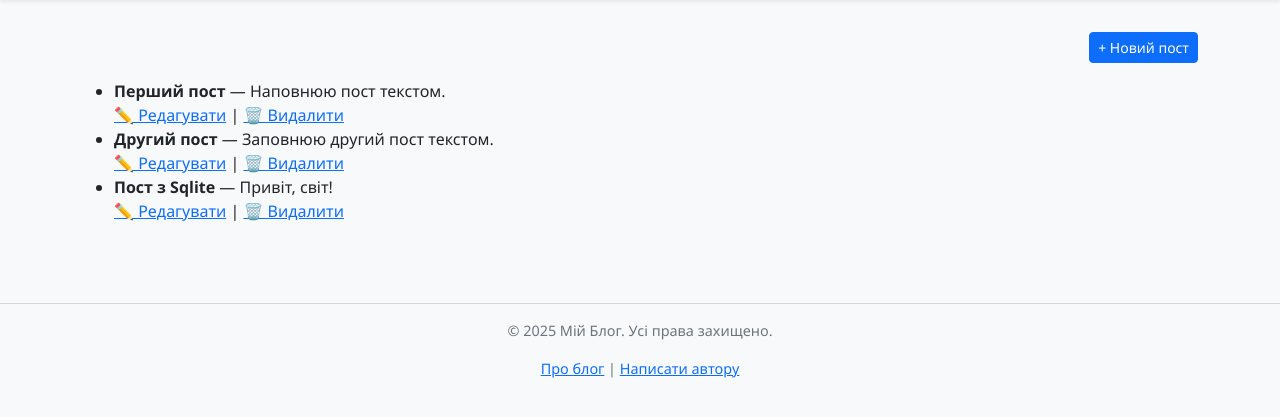
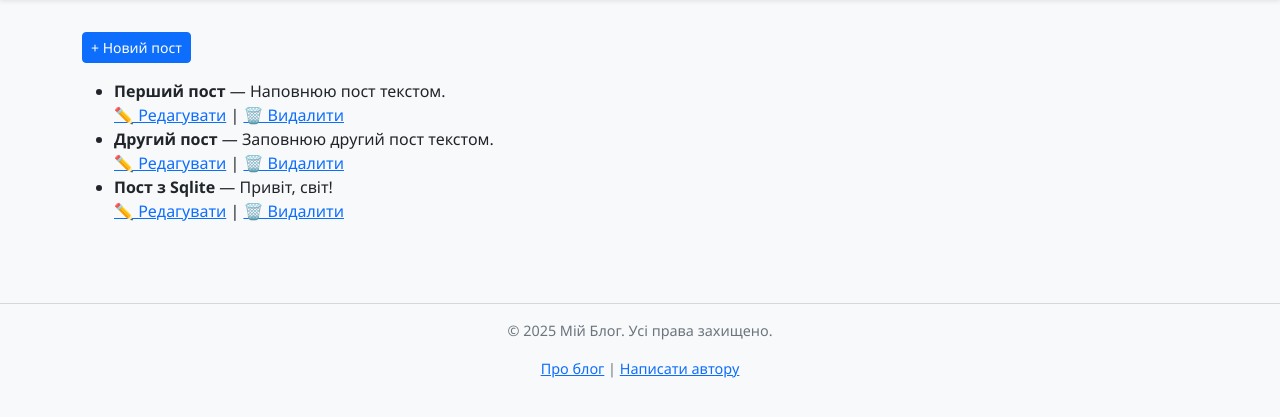
Before and after one commit to zeyalex/flask_blog, a Flask app: page / in a window 1280 px wide. Shown: the part 64-481 px from the top of the page. Run offline with Flask 3, Linux system fonts and the light colour scheme; data comes from the database, SQL or seed files in the repository.

Commit message:
Переніс кнопку лівіше.

```diff
--- a/templates/home.html
+++ b/templates/home.html
@@ -3,7 +3,7 @@
 {% block title %}Головна — Мій Блог{% endblock %}
 
 {% block content %}
-    <div style="text-align: right; margin-bottom: 1rem;">
+    <div style="text-align: left; margin-bottom: 1rem;">
         <a class="btn btn-primary btn-sm" href="{{ url_for('create') }}">+ Новий пост</a>
     </div>
 
```
